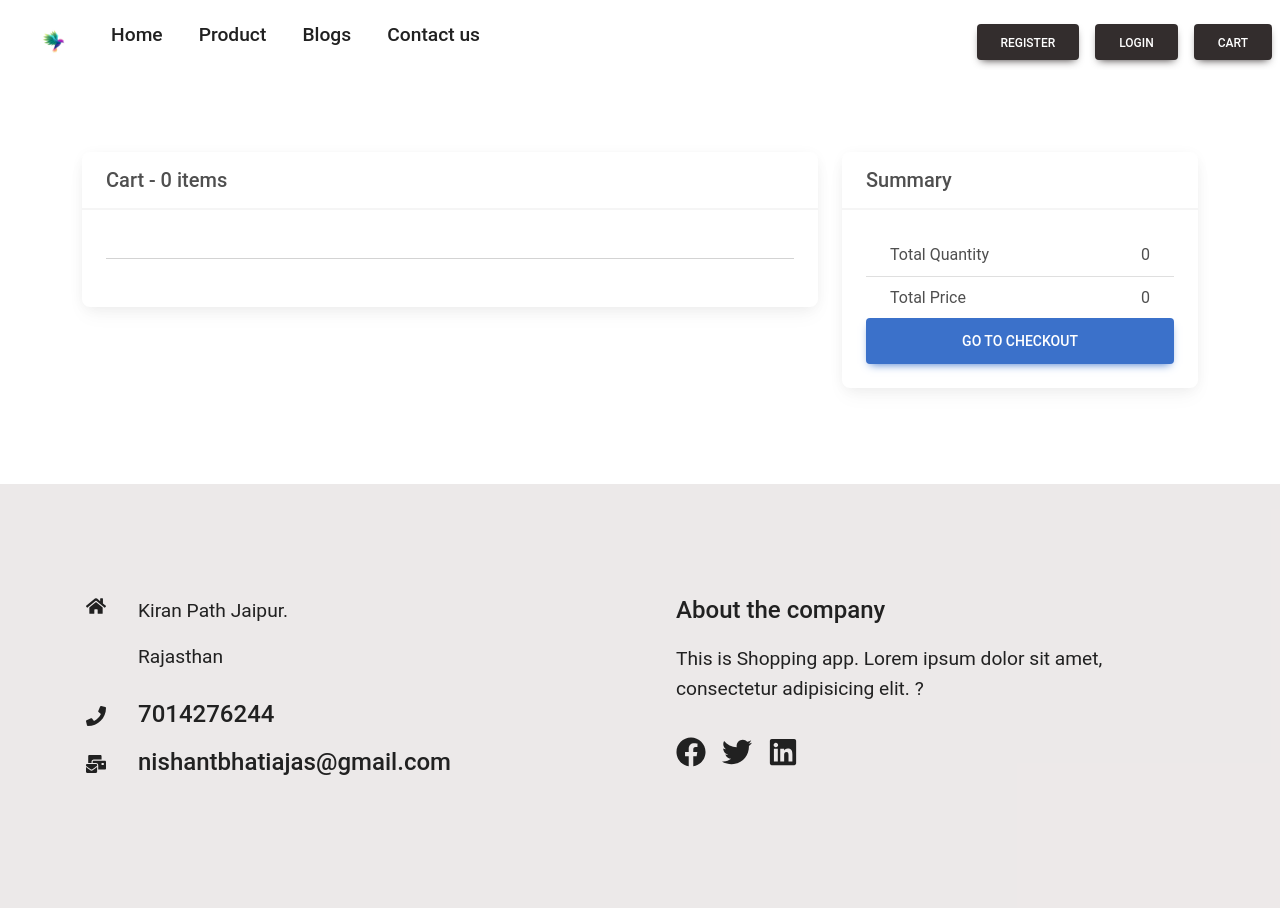
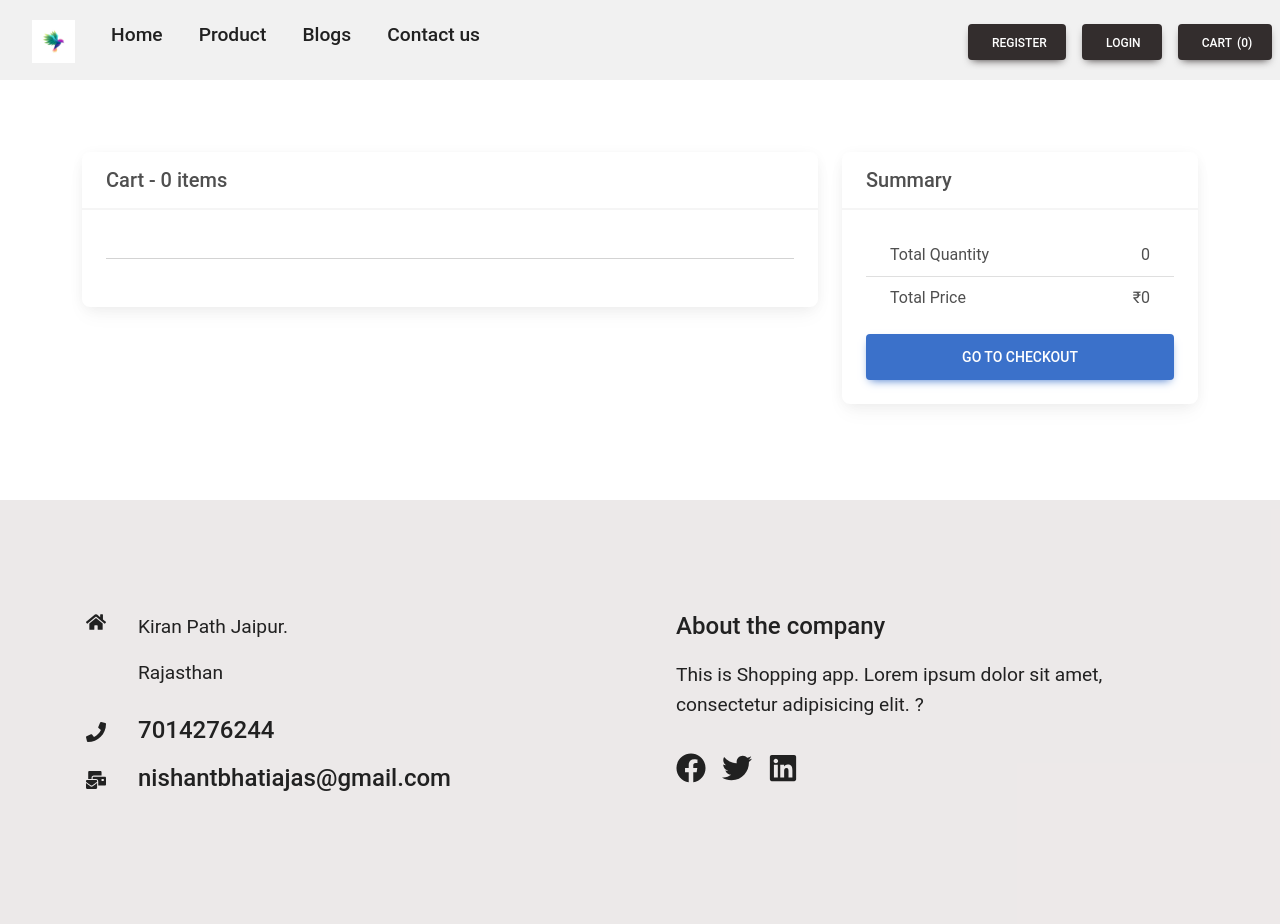
Before and after one commit to Nishantbhatiadev/React-E-commerce, a React (Create React App) app in the folder frontend/: page /Cart in a window 1280 px wide. Built offline with nearby package versions, Linux system fonts and the light colour scheme.

Commit message:
create some cart logic like addQuantity minusQuantity remove and install Sooner library for popus

```diff
--- a/frontend/package.json
+++ b/frontend/package.json
@@ -15,6 +15,7 @@
     "react-redux": "^9.1.2",
     "react-router-dom": "^6.25.0",
     "react-scripts": "5.0.1",
+    "sonner": "^2.0.5",
     "web-vitals": "^2.1.4"
   },
   "scripts": {
--- a/frontend/src/component/Navbar.js
+++ b/frontend/src/component/Navbar.js
@@ -2,8 +2,11 @@ import React from 'react'
 import logo from "../assets/logo.avif"
 import { MDBBtn } from 'mdb-react-ui-kit';
 import { Link } from 'react-router-dom'
+import { useSelector } from 'react-redux';
 
 const Navbar = () => {
+
+    const { totalQuantity } = useSelector((state) => state.allcart);
     return (
         <>
             <nav id='main-nav-container'>
@@ -34,8 +37,8 @@ const Navbar = () => {
                             <MDBBtn className='mx-2' color='dark'>
                                 Login
                             </MDBBtn>
-                            <MDBBtn className='mx-2'color='dark'>
-                                <Link to="/Cart" id='btn-text' >Cart</Link>
+                            <MDBBtn className='mx-2' color='dark'>
+                                <Link to="/Cart" id='btn-text' ><span>Cart</span> <span>({totalQuantity})</span> </Link>
                             </MDBBtn>
                         </div>
                     </div>
--- a/frontend/src/component/ProductCard.js
+++ b/frontend/src/component/ProductCard.js
@@ -33,6 +33,7 @@ export default function ProductCard() {
             <MDBCard id="card">
               <MDBCardImage src={item.image} position='top' alt='...' />
               <MDBCardBody>
+                <MDBCardTitle>{item.price}</MDBCardTitle>
                 <MDBCardTitle>{item.title}</MDBCardTitle>
                 <MDBCardText>
                   Some quick example text to build on the card title and make up the bulk of the card's content.
--- a/frontend/src/component/cartPage.js
+++ b/frontend/src/component/cartPage.js
@@ -1,8 +1,10 @@
-import { useSelector } from "react-redux";
+import { useSelector, useDispatch } from "react-redux";
+import { addQuantity, removeFromCart, minusQuantity } from "../feature/CartSlice";
 
 function CartPage() {
 
   const { cart, totalQuantity, totalPrice } = useSelector((state) => state.allcart)
+  const dispatch = useDispatch();
 
   return (
     <section className="h-100 gradient-custom">
@@ -15,16 +17,30 @@ function CartPage() {
               </div>
               <div className="card-body">
                 {cart.map((data) => (
-                  <div className="row" key={data.id}>
+                  <div className="row align-items-center mb-3" key={data.id}>
                     <div className="col-lg-3 col-md-12 mb-4 mb-lg-0">
                       <img src={data.image} className="w-100" alt={data.title} />
                     </div>
                     <div className="col-lg-5 col-md-6 mb-4 mb-lg-0">
                       <p><strong>{data.title}</strong></p>
+                      <div className="d-flex align-items-center gap-2">
+                        <button
+                          className="btn btn-outline-secondary btn-sm"
+                          onClick={() => dispatch(minusQuantity(data.id))}
+                        >−</button>
+                        <span>{data.quantity}</span>
+                        <button
+                          className="btn btn-outline-secondary btn-sm"
+                          onClick={() => dispatch(addQuantity(data.id))}
+                        >+</button>
+                      </div>
+                      <button className="btn btn-danger btn-sm mt-2" onClick={() => dispatch(removeFromCart(data))}>
+                        Remove
+                      </button>
                     </div>
                     <div className="col-lg-4 col-md-6 mb-4 mb-lg-0">
                       <p className="text-start text-md-center">
-                        <strong>{data.price}</strong>
+                        <strong>₹{data.price * data.quantity}</strong>
                       </p>
                     </div>
                   </div>
@@ -46,10 +62,10 @@ function CartPage() {
                   </li>
                   <li className="list-group-item d-flex justify-content-between align-items-center">
                     Total Price
-                    <span>{totalPrice}</span>
+                    <span>₹{totalPrice}</span>
                   </li>
                 </ul>
-                <button type="button" className="btn btn-primary btn-lg btn-block">
+                <button type="button" className="btn btn-primary btn-lg btn-block mt-3">
                   Go to checkout
                 </button>
               </div>
@@ -58,6 +74,7 @@ function CartPage() {
         </div>
       </div>
     </section>
+
   );
 }
 
--- a/frontend/src/feature/CartSlice.js
+++ b/frontend/src/feature/CartSlice.js
@@ -1,5 +1,6 @@
 import { createSlice } from '@reduxjs/toolkit';
 import productData from '../productData';
+import { toast } from 'sonner';
 
 const initialState = {
     cart: [],
@@ -20,15 +21,59 @@ export const cartSlice = createSlice({
             } else {
                 state.cart.push({ ...action.payload, quantity: 1 });
             }
+            // Update total quantity
+            state.totalQuantity = state.cart.reduce((total, item) => total + item.quantity, 0);
+
+            // Update total price
+            state.totalPrice = state.cart.reduce((total, item) => total + (item.price * item.quantity), 0);
+            toast.success('My first toast')
+        },
+
+        removeFromCart: (state, action) => {
+            const itemIndex = state.cart.findIndex((item) => item.id === action.payload.id);
+            if (itemIndex >= 0) {
+                const item = state.cart[itemIndex];
+                if (item.quantity > 1) {
+                    item.quantity--;
+                } else {
+                    state.cart.splice(itemIndex, 1);
+                }
+            }
 
             // Update total quantity
             state.totalQuantity = state.cart.reduce((total, item) => total + item.quantity, 0);
 
             // Update total price
             state.totalPrice = state.cart.reduce((total, item) => total + (item.price * item.quantity), 0);
+        },
+
+        addQuantity: (state, action) => {
+            const item = state.cart.find((item) => item.id === action.payload);
+            if (item) {
+                item.quantity += 1;
+            }
+
+            state.totalQuantity = state.cart.reduce((total, item) => total + item.quantity, 0);
+            state.totalPrice = state.cart.reduce((total, item) => total + item.price * item.quantity, 0);
+        },
+
+
+        minusQuantity: (state, action) => {
+            const item = state.cart.find((item) => item.id === action.payload);
+            if (item && item.quantity > 1) {
+                item.quantity -= 1;
+            } else {
+                state.cart = state.cart.filter((item) => item.id !== action.payload);
+            }
+
+            state.totalQuantity = state.cart.reduce((total, item) => total + item.quantity, 0);
+            state.totalPrice = state.cart.reduce((total, item) => total + item.price * item.quantity, 0);
         }
+
+
+
     }
 });
-export const { addtocart } = cartSlice.actions
+export const { addtocart, removeFromCart, addQuantity, minusQuantity } = cartSlice.actions
 
 export default cartSlice.reducer
--- a/frontend/src/index.css
+++ b/frontend/src/index.css
@@ -123,6 +123,10 @@ p {
   width: 100%;
   height: 10vh;
   /* background-color: aquamarine; */
+  position: sticky;
+  top: 0;
+  z-index: 1000;
+  background: #f1f1f1;
 }
 
 #sub-nav-container {
@@ -167,6 +171,10 @@ p {
 
 #btn-text{
   color: white;
+  display: flex;
+  align-items: center;
+  gap: 5px;
+  text-decoration: none;
 }
 
 /* ................................FORM.................................... */
--- a/frontend/src/index.js
+++ b/frontend/src/index.js
@@ -7,11 +7,13 @@ import 'mdb-react-ui-kit/dist/css/mdb.min.css';
 import "@fortawesome/fontawesome-free/css/all.min.css";
 import { store } from './app/store'
 import { Provider } from 'react-redux'
+import { Toaster } from 'sonner';
 
 const root = ReactDOM.createRoot(document.getElementById('root'));
 root.render(
   <React.StrictMode>
     <Provider store={store}>
+        <Toaster />
       <App />
     </Provider>
   </React.StrictMode>
```
Also changed, not shown: 1 other file (tests, documents, lock files or other folders).
